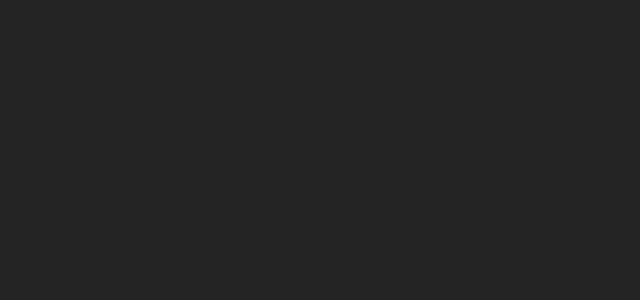
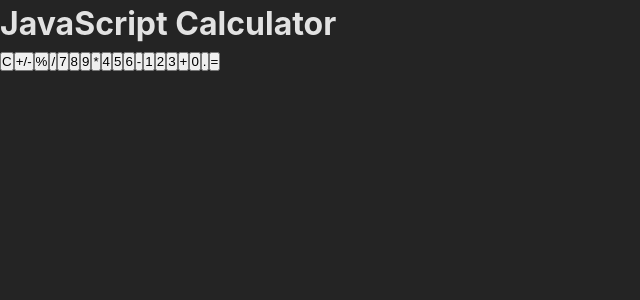
Before and after one commit to E-K8/fcc-javascript-calculator, a React (Vite) app in the folder js-calc/: page / in a window 1280 px wide. Shown: the top 300 px of the page, without its empty margins (0-640 px from the left). Built offline with nearby package versions, Linux system fonts and the light colour scheme.

Commit message:
display buttons, no styling

```diff
--- a/js-calc/src/App.tsx
+++ b/js-calc/src/App.tsx
@@ -1,9 +1,155 @@
 import './App.css';
 
 function App() {
+  const buttonPress = (symbol: string) => {
+    console.log(symbol);
+  };
+
   return (
     <>
-      <div></div>
+      <div className='container'>
+        <h1>JavaScript Calculator</h1>
+        <div id='calculator'>
+          <div id='display' style={{ textAlign: 'right' }}>
+            <div id='answer'></div>
+            <div id='expression'></div>
+          </div>
+
+          <button
+            id='clear'
+            onClick={() => buttonPress('clear')}
+            className='light-gray'
+          >
+            C
+          </button>
+          <button
+            id='negative'
+            onClick={() => buttonPress('negative')}
+            className='light-gray'
+          >
+            +/-
+          </button>
+          <button
+            id='percentage'
+            onClick={() => buttonPress('percentage')}
+            className='light-gray'
+          >
+            %
+          </button>
+          <button
+            id='divide'
+            onClick={() => buttonPress('/')}
+            className='yellow'
+          >
+            /
+          </button>
+          <button
+            id='seven'
+            onClick={() => buttonPress('7')}
+            className='dark-gray'
+          >
+            7
+          </button>
+          <button
+            id='eight'
+            onClick={() => buttonPress('8')}
+            className='dark-gray'
+          >
+            8
+          </button>
+          <button
+            id='nine'
+            onClick={() => buttonPress('9')}
+            className='dark-gray'
+          >
+            9
+          </button>
+          <button
+            id='multiply'
+            onClick={() => buttonPress('multiply')}
+            className='yellow'
+          >
+            *
+          </button>
+          <button
+            id='four'
+            onClick={() => buttonPress('4')}
+            className='dark-gray'
+          >
+            4
+          </button>
+          <button
+            id='five'
+            onClick={() => buttonPress('5')}
+            className='dark-gray'
+          >
+            5
+          </button>
+          <button
+            id='six'
+            onClick={() => buttonPress('6')}
+            className='dark-gray'
+          >
+            6
+          </button>
+          <button
+            id='subtract'
+            onClick={() => buttonPress('subtract')}
+            className='yellow'
+          >
+            -
+          </button>
+          <button
+            id='one'
+            onClick={() => buttonPress('1')}
+            className='dark-gray'
+          >
+            1
+          </button>
+          <button
+            id='two'
+            onClick={() => buttonPress('2')}
+            className='dark-gray'
+          >
+            2
+          </button>
+          <button
+            id='three'
+            onClick={() => buttonPress('3')}
+            className='light-gray'
+          >
+            3
+          </button>
+          <button
+            id='add'
+            onClick={() => buttonPress('add')}
+            className='yellow'
+          >
+            +
+          </button>
+          <button
+            id='zero'
+            onClick={() => buttonPress('0')}
+            className='dark-gray'
+          >
+            0
+          </button>
+          <button
+            id='decimal'
+            onClick={() => buttonPress('.')}
+            className='dark-gray'
+          >
+            .
+          </button>
+          <button
+            id='equals'
+            onClick={() => buttonPress('=')}
+            className='yellow'
+          >
+            =
+          </button>
+        </div>
+      </div>
     </>
   );
 }
```
